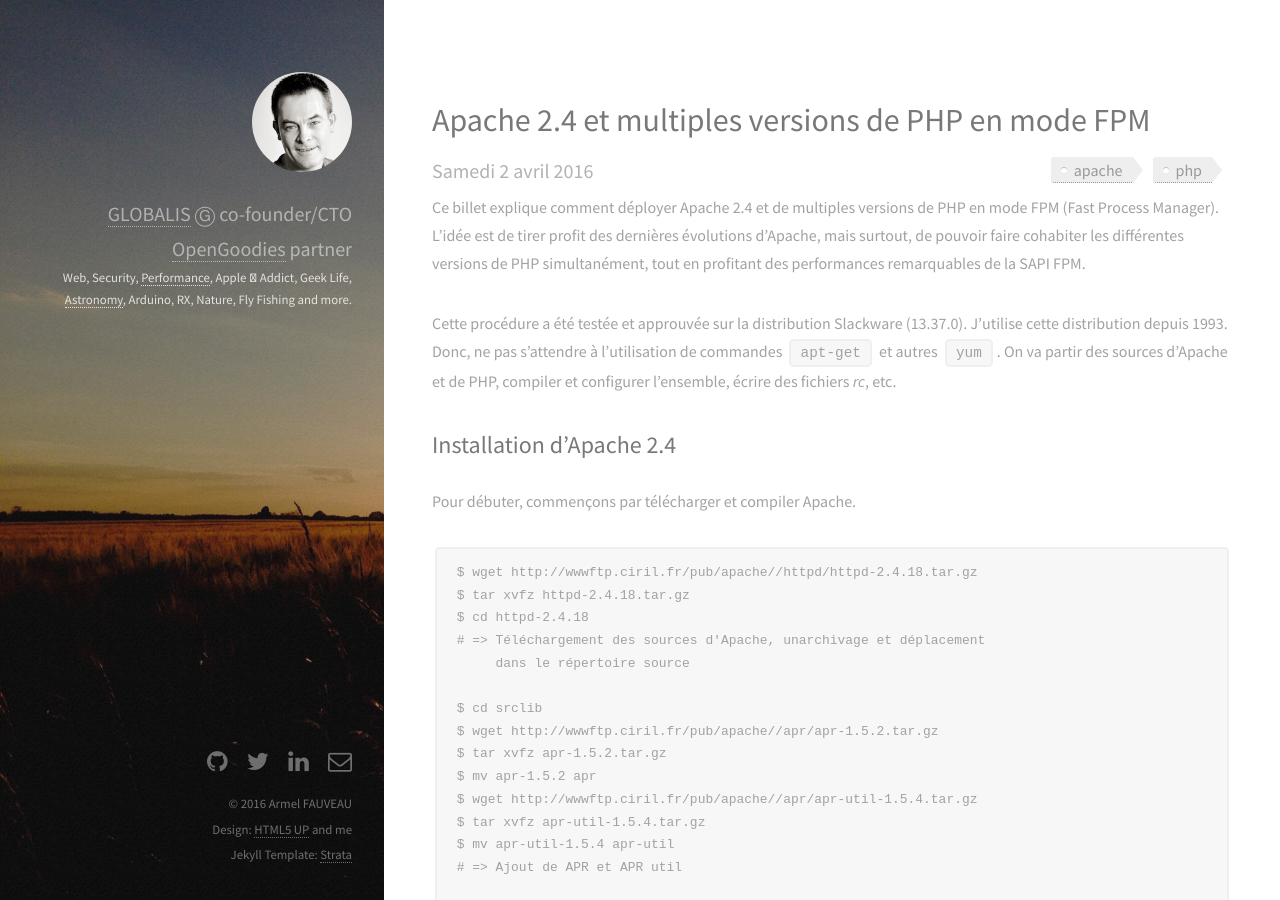
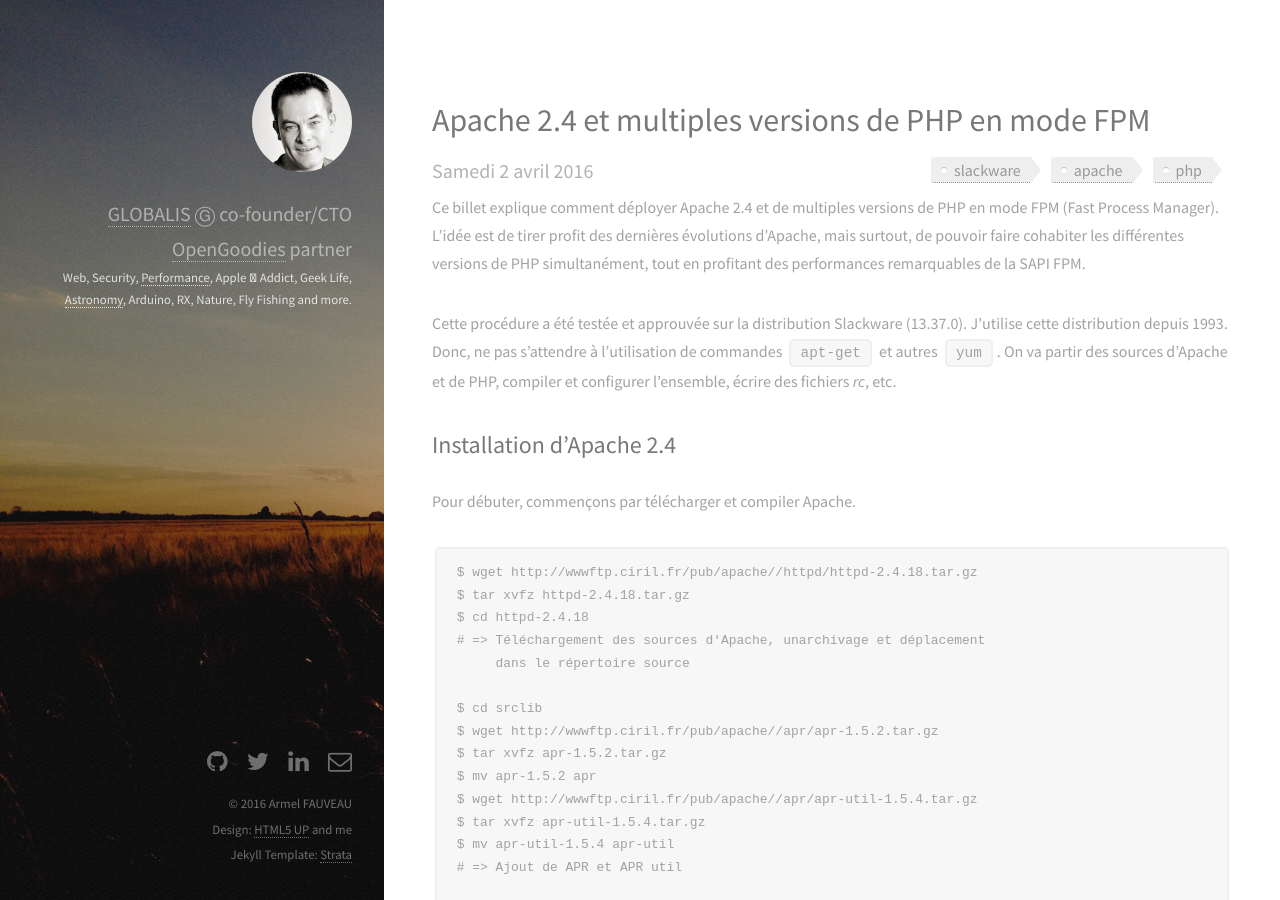
Before and after one commit to armel/armel.github.io, a Jekyll site: the page built from _posts/2016-04-02-multi-php-fpm.markdown, in a window 1280 px wide and 900 px high. Built offline with Jekyll 4.4.1, drawn with Linux system fonts in a browser that asks for light colours.

Commit message:
Update tag

```diff
--- a/_posts/2016-04-02-multi-php-fpm.markdown
+++ b/_posts/2016-04-02-multi-php-fpm.markdown
@@ -5,6 +5,7 @@ categories: matos
 tags:
 - php
 - apache
+- slackware
 ---
 Ce billet explique comment déployer Apache 2.4 et de multiples versions de PHP en mode FPM (Fast Process Manager). L'idée est de tirer profit des dernières évolutions d'Apache, mais surtout, de pouvoir faire cohabiter les différentes versions de PHP simultanément, tout en profitant des performances remarquables de la SAPI FPM.
 
```
